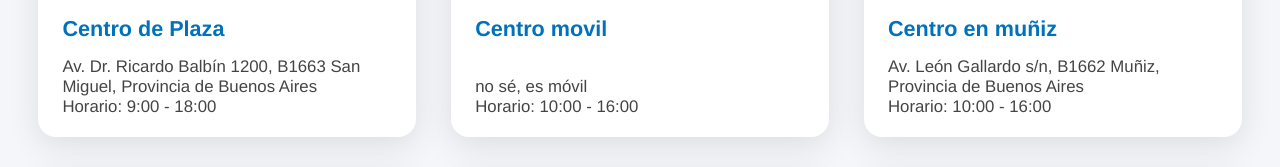
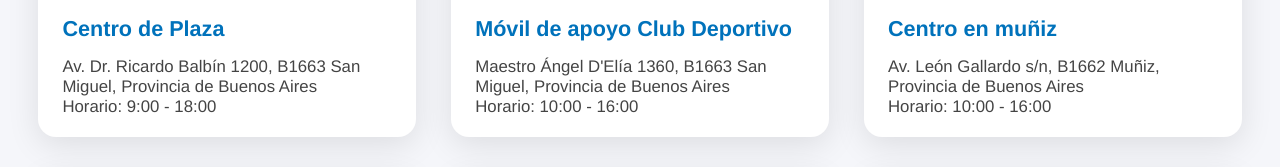
Before and after one commit to mookid47/web-serviciosAsistencia, a plain HTML site: page index.html in a window 1280 px wide. Shown: the part 1803-1970 px from the top of the page. Drawn offline with nearby package versions, Linux system fonts and the light colour scheme.

Commit message:
Se modificó un centro de asistencia

```diff
--- a/index.html
+++ b/index.html
@@ -62,8 +62,8 @@
     <article class="card">
       <img src="img/movilOrallo.jpeg" alt="Centro movil">
       <div class="card-content">
-        <h2>Centro movil</h2>
-        <p>no sé, es móvil<br>Horario: 10:00 - 16:00</p>
+        <h2>Móvil de apoyo Club Deportivo</h2>
+        <p>Maestro Ángel D'Elía 1360, B1663 San Miguel, Provincia de Buenos Aires<br>Horario: 10:00 - 16:00</p>
       </div>
     </article>
     <article class="card">
--- a/js/centrosDeAsistencia.js
+++ b/js/centrosDeAsistencia.js
@@ -10,9 +10,9 @@ let centrosAsistencia = [
         "horario": "9:00 - 18:00"
     },
     {
-        "nombre": "Centro movil",
+        "nombre": "Móvil de apoyo Club Deportivo",
         "tipo": "móvil",
-        "direccion": "no sé, es móvil",
+        "direccion": "Maestro Ángel D'Elía 1360, B1663 San Miguel, Provincia de Buenos Aires",
         "coordenadas": {
             "latitud": -34.545734,
             "longitud": -58.704414
```
